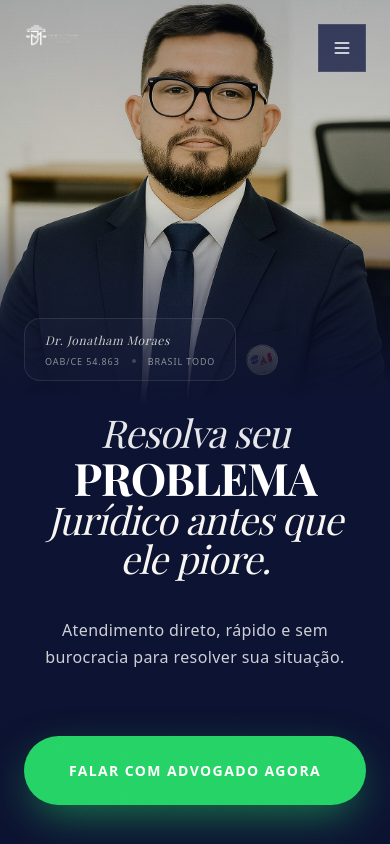
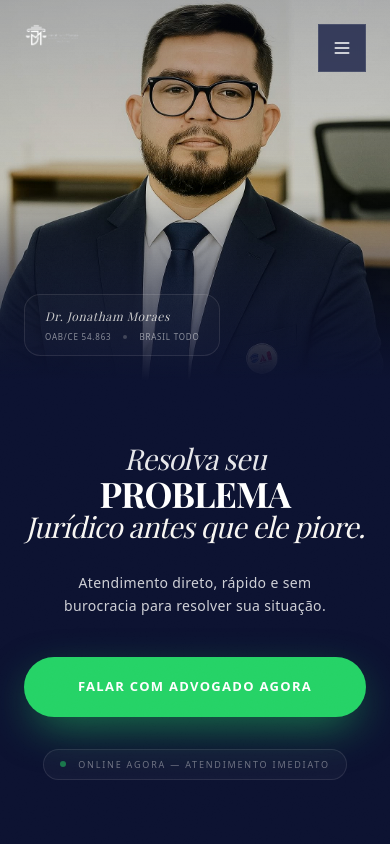
Before and after one commit to wesleysaraivaa/advJonatham, a React (Vite) app: page / in a window 390 px wide. Shown: the top 844 px of the page. Built offline with nearby package versions, Linux system fonts and the light colour scheme; the HTML template or start-up script is replaced by a standard one.

Commit message:
STYLE: responsividade da Hero

```diff
--- a/src/components/Hero.tsx
+++ b/src/components/Hero.tsx
@@ -4,7 +4,7 @@ import { useEffect, useRef, useState } from "react";
 import { ChevronsDown } from "lucide-react";
 
 
-const ParallaxPhoto = ({ src, alt }: {src: string;alt: string;}) => {
+const ParallaxPhoto = ({ src, alt, position = "object-center" }: {src: string; alt: string; position?: string;}) => {
   const ref = useRef<HTMLDivElement>(null);
   const [offset, setOffset] = useState(0);
 
@@ -26,7 +26,7 @@ const ParallaxPhoto = ({ src, alt }: {src: string;alt: string;}) => {
         src={src}
         alt={alt}
         loading="lazy"
-        className="w-full h-[120%] object-cover object-center animate-photo-reveal opacity-0 [animation-fill-mode:both]"
+        className={`w-full h-[120%] object-cover animate-photo-reveal opacity-0 [animation-fill-mode:both] ${position}`}
         style={{
           animationDelay: "0.3s",
           filter: "contrast(1.1) brightness(0.9)",
@@ -44,9 +44,9 @@ export const Hero = () => {
       id="inicio"
       className="relative h-screen flex flex-col overflow-hidden">
 
-      <div className="lg:hidden flex flex-col h-screen">
-        <div className="relative h-[48vh] flex-shrink-0 overflow-hidden">
-          <ParallaxPhoto src={portrait} alt="Dr. Jonatham Moraes" />
+      <div className="lg:hidden flex flex-col min-h-[100dvh]">
+        <div className="relative h-[45vh] min-h-[340px] max-h-[460px] flex-shrink-0 overflow-hidden">
+          <ParallaxPhoto src={portrait} alt="Dr. Jonatham Moraes" position="object-top sm:object-[center_15%]" />
           <div className="absolute inset-0 bg-gradient-to-t from-background via-transparent to-background/20" />
 
           <div className="absolute top-6 left-6 z-10 animate-fade-in opacity-0 [animation-fill-mode:both]" style={{ animationDelay: "1.2s" }}>
@@ -58,24 +58,24 @@ export const Hero = () => {
               <div className="flex flex-col">
                 <p className="text-[12px] font-display italic text-cream/80 tracking-wider">Dr. Jonatham Moraes</p>
                 <div className="flex items-center gap-3 mt-1.5">
-                  <p className="text-[9px] text-foreground/50 uppercase tracking-widest">OAB/CE 54.863</p>
+                  <p className="text-[8px] sm:text-[9px] text-foreground/50 uppercase tracking-widest">OAB/CE 54.863</p>
                   <span className="w-1 h-1 rounded-full bg-cream/20" />
-                  <p className="text-[9px] text-foreground/50 uppercase tracking-widest">Brasil Todo</p>
+                  <p className="text-[8px] sm:text-[9px] text-foreground/50 uppercase tracking-widest">Brasil Todo</p>
                 </div>
               </div>
             </div>
           </div>
         </div>
 
-        <div className="relative flex-1 bg-background px-6 pt-2 pb-12 flex flex-col justify-center text-center">
+        <div className="relative flex-1 bg-background px-6 py-8 sm:py-12 flex flex-col justify-center text-center">
           <div className="relative z-10">
-            <h1 className="font-display leading-[1.0] text-[2.8rem] mb-10">
-              <span className="block text-foreground/90 font-light italic text-[2.4rem] mb-1">Resolva seu</span>
+            <h1 className="font-display leading-[1.0] text-[2.2rem] sm:text-[2.8rem] mb-8 sm:mb-10">
+              <span className="block text-foreground/90 font-light italic text-[1.8rem] sm:text-[2.4rem] mb-1">Resolva seu</span>
               <span className="block text-foreground uppercase tracking-tight font-bold mt-1 text-[#c2a36b]"> problema</span>
-              <span className="block text-cream italic font-light text-[2.4rem]">Jurídico antes que ele piore.</span>
+              <span className="block text-cream italic font-light text-[1.8rem] sm:text-[2.4rem]">Jurídico antes que ele piore.</span>
             </h1>
 
-            <p className="text-[16px] tracking-wide text-foreground/80 leading-[1.7] mb-16 max-w-[320px] mx-auto animate-fade-up opacity-0 [animation-fill-mode:both]" style={{ animationDelay: "2s" }}>
+            <p className="text-[14px] sm:text-[16px] tracking-wide text-foreground/80 leading-[1.6] sm:leading-[1.7] mb-10 sm:mb-14 max-w-[280px] sm:max-w-[320px] mx-auto animate-fade-up opacity-0 [animation-fill-mode:both]" style={{ animationDelay: "2s" }}>
               Atendimento direto, rápido e sem burocracia para resolver sua situação.
             </p>
 
@@ -84,11 +84,11 @@ export const Hero = () => {
                 href={`https://wa.me/5585999999999?text=${encodeURIComponent("Olá! Preciso de ajuda para resolver um problema jurídico.")}`}
                 target="_blank"
                 rel="noopener noreferrer"
-                className="w-full inline-flex items-center justify-center gap-3 px-8 py-6 rounded-full bg-[#25D366] text-white font-bold text-[14px] tracking-widest uppercase hover:bg-[#20ba59] shadow-[0_15px_45px_-10px_rgba(37,211,102,0.6)] transition-all duration-300"
+                className="w-full inline-flex items-center justify-center gap-2 sm:gap-3 px-6 sm:px-8 py-5 sm:py-6 rounded-full bg-[#25D366] text-white font-bold text-[13px] sm:text-[14px] tracking-widest uppercase hover:bg-[#20ba59] shadow-[0_15px_45px_-10px_rgba(37,211,102,0.6)] transition-all duration-300"
               >
                 Falar com advogado agora
               </a>
-              <div className="mt-14 flex items-center justify-center gap-3 text-[10px] uppercase tracking-[0.2em] text-cream/40 px-4 py-2 bg-white/[0.03] border border-cream/10 rounded-full w-fit mx-auto">
+              <div className="mt-8 sm:mt-12 flex items-center justify-center gap-3 text-[9px] sm:text-[10px] uppercase tracking-[0.2em] text-cream/40 px-4 py-2 bg-white/[0.03] border border-cream/10 rounded-full w-fit mx-auto">
                  <span className="w-1.5 h-1.5 rounded-full bg-green-500 animate-pulse" />
                  <span>Online agora — atendimento imediato</span>
               </div>
```
Also changed, not shown: 1 other file (tests, documents, lock files or other folders).
